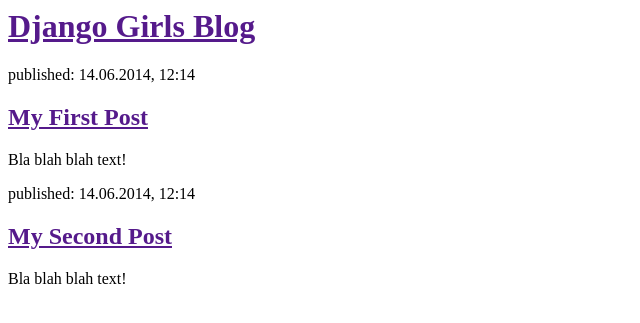
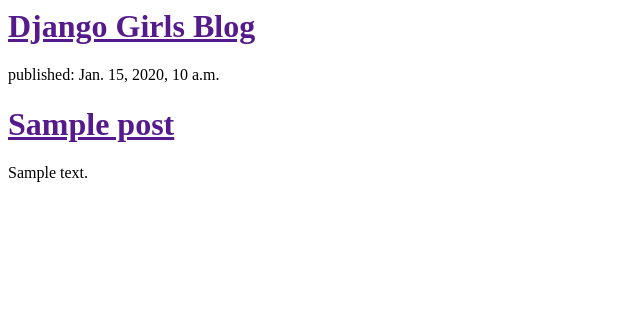
Before and after one commit to Alexceptional/my-first-blog, a Django app: page / in a window 1280 px wide. Shown: the top 323 px of the page, without its empty margins (0-640 px from the left). Run offline with Django 3.2, Linux system fonts and the light colour scheme; tables that the repository leaves empty hold one stand-in row (values such as "Sample post").

Commit message:
Added blog varibales to template

```diff
--- a/blog/templates/blog/post_list.html
+++ b/blog/templates/blog/post_list.html
@@ -14,21 +14,17 @@
 
 		</div>
 
-		<div>
+		{% for post in posts %}
 
-			<p>published: 14.06.2014, 12:14</p>
-			<h2><a href="">My First Post</a></h2>
-			<p>Bla blah blah text!</p>
+			<div>
 
-		</div>
+				<p>published: {{ post.published_date }}</p>
+				<h1><a href="">{{ post.title }}</a></h1>
+				<p>{{ post.text|linebreaks }}</p>
 
-		<div>
+			</div>
 
-			<p>published: 14.06.2014, 12:14</p>
-			<h2><a href="">My Second Post</a></h2>
-			<p>Bla blah blah text!</p>
-
-		</div>
+		{% endfor %}
 
 	</body>
 
--- a/blog/views.py
+++ b/blog/views.py
@@ -1,5 +1,8 @@
 from django.shortcuts import render
+from django.utils import timezone
+from .models import Post
 
 def post_list(request):
 
-	return render(request,'blog/post_list.html', {})
+	posts = Post.objects.all().order_by('published_date')
+	return render(request,'blog/post_list.html', {'posts': posts})
```
